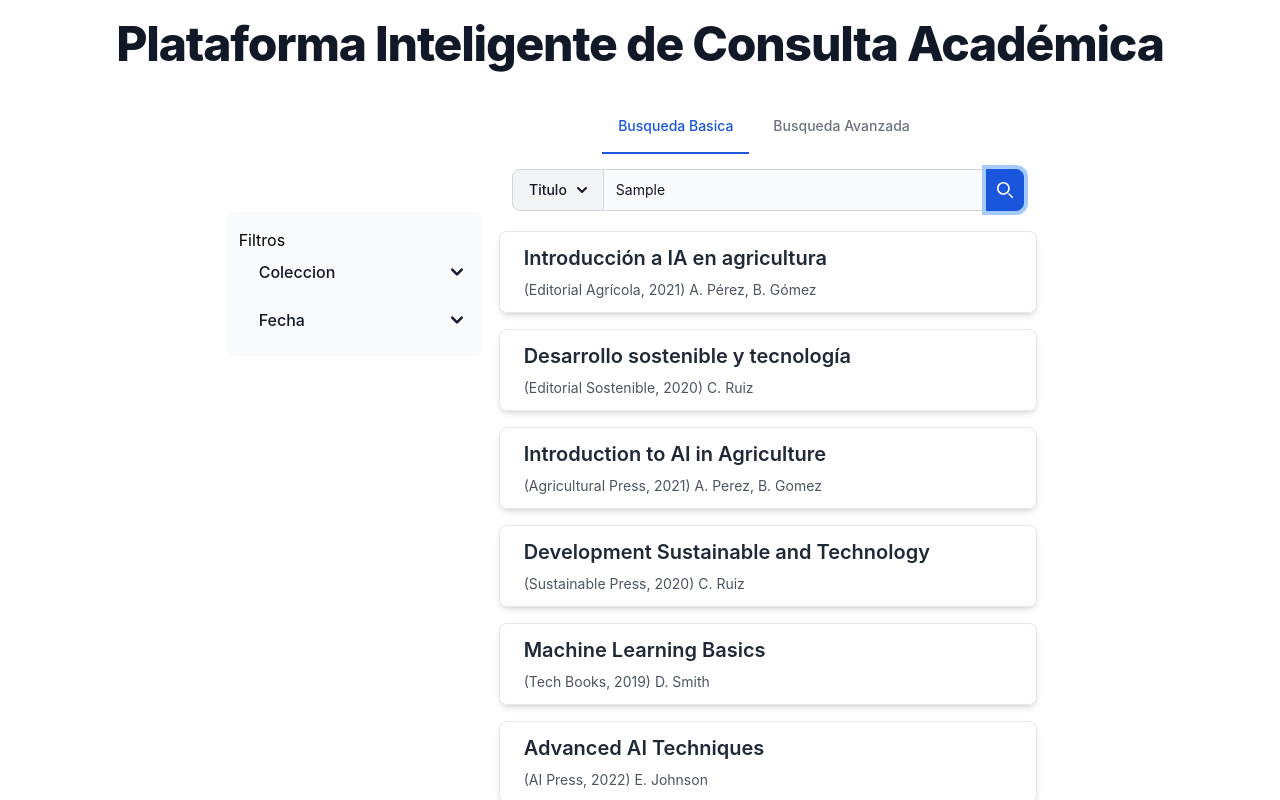
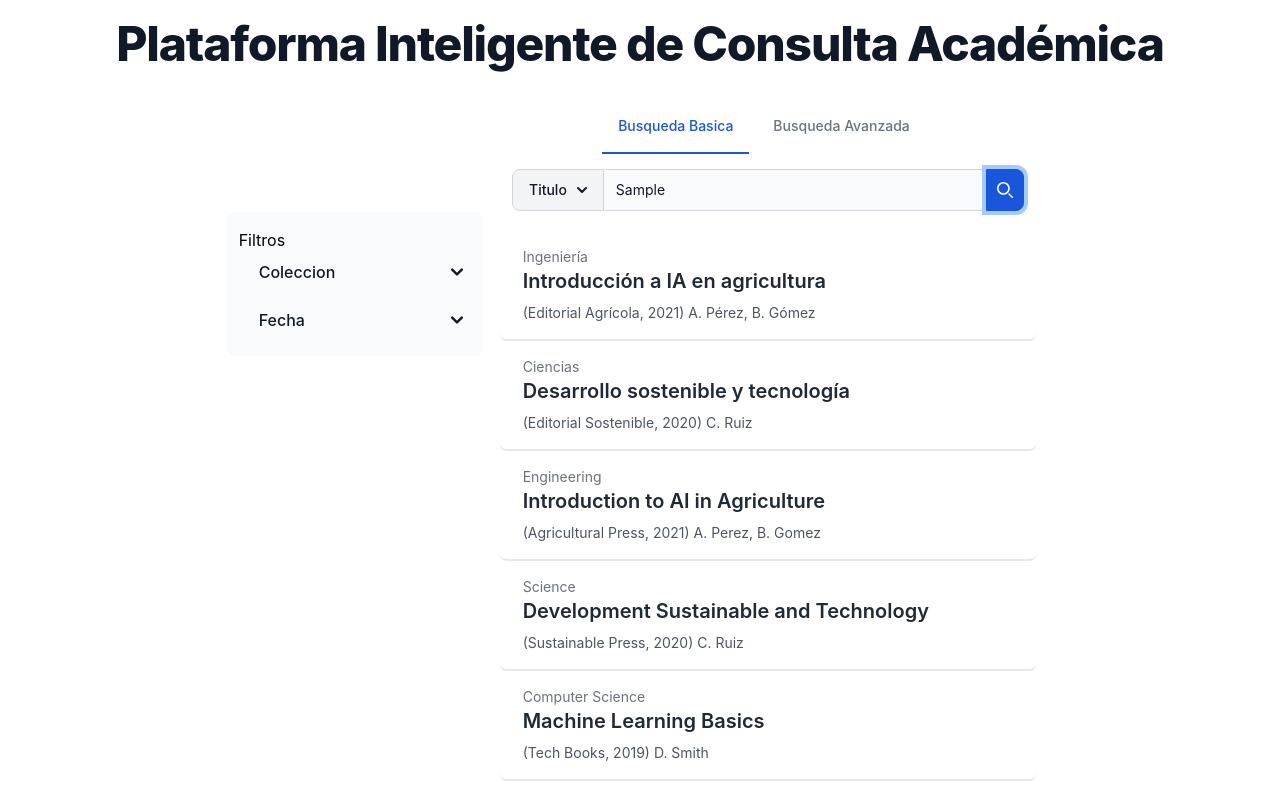
Before and after one commit to avillaq/RepositorioUnsa-Fronted, a React (Vite) app: page / in a window 1280 px wide. Both pictures are taken after typing "Sample" into the empty fields and a click on the button 1005 px from the left and 190 px from the top of the page. Shown: the top 800 px of the page. Built offline with nearby package versions, Linux system fonts and the light colour scheme.

Commit message:
Actualizar el componente DocumentItem para incluir el campo 'faculty' y mejorar el estilo

```diff
--- a/src/components/DocumentItem.jsx
+++ b/src/components/DocumentItem.jsx
@@ -1,8 +1,9 @@
 export const DocumentItem = ({ id, title, authors, editor, year, faculty, onClick }) => {
   return (
-    <div onClick={onClick} className="py-3 px-6 mb-4 border rounded-lg shadow-md hover:shadow-lg transition-shadow duration-300">
-      <h3 className="text-xl font-semibold text-gray-800 mb-2 text-left">{title}</h3>
-      <p className="text-sm text-gray-600 text-left">({editor}, {year}) {authors}</p>
+    <div onClick={onClick} className="py-4 px-6 rounded-lg border-b-2 last:border-b-0 cursor-pointer hover:bg-gray-100 transition-colors duration-300">
+      <p className="text-sm text-gray-500">{faculty}</p>
+      <h3 className="text-xl font-semibold text-gray-800 mb-2">{title}</h3>
+      <p className="text-sm text-gray-600">({editor}, {year}) {authors}</p>
     </div>
   )
 }
```
